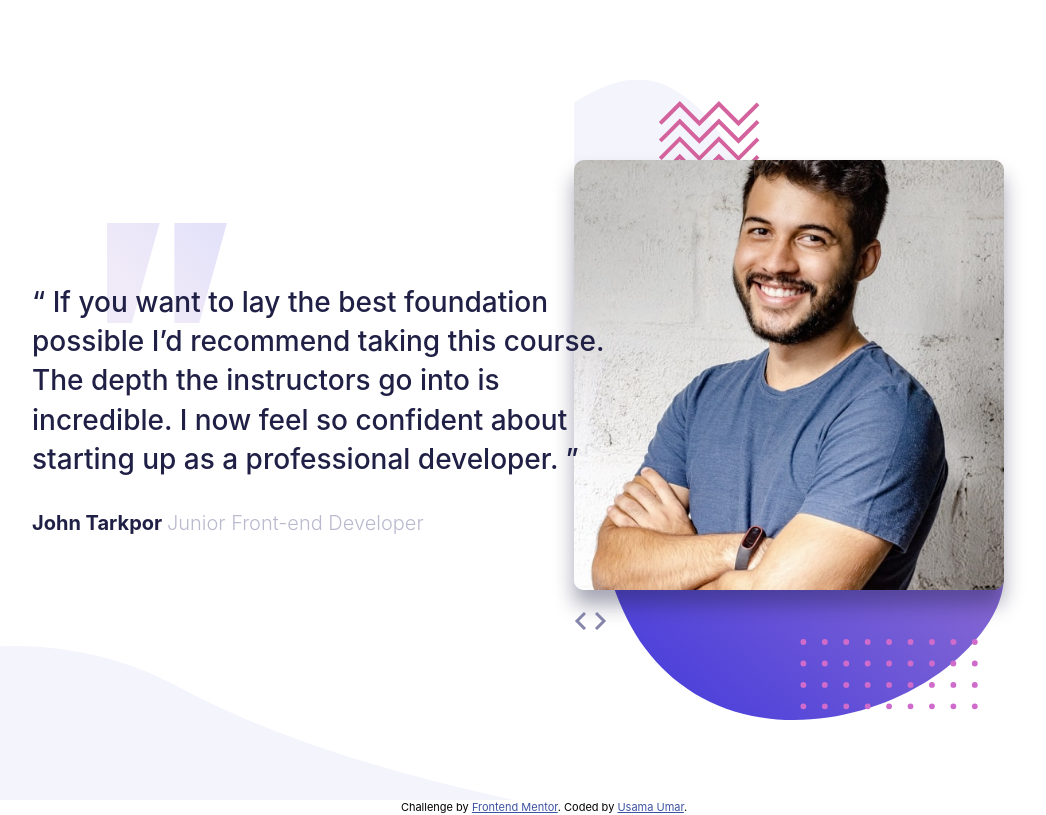
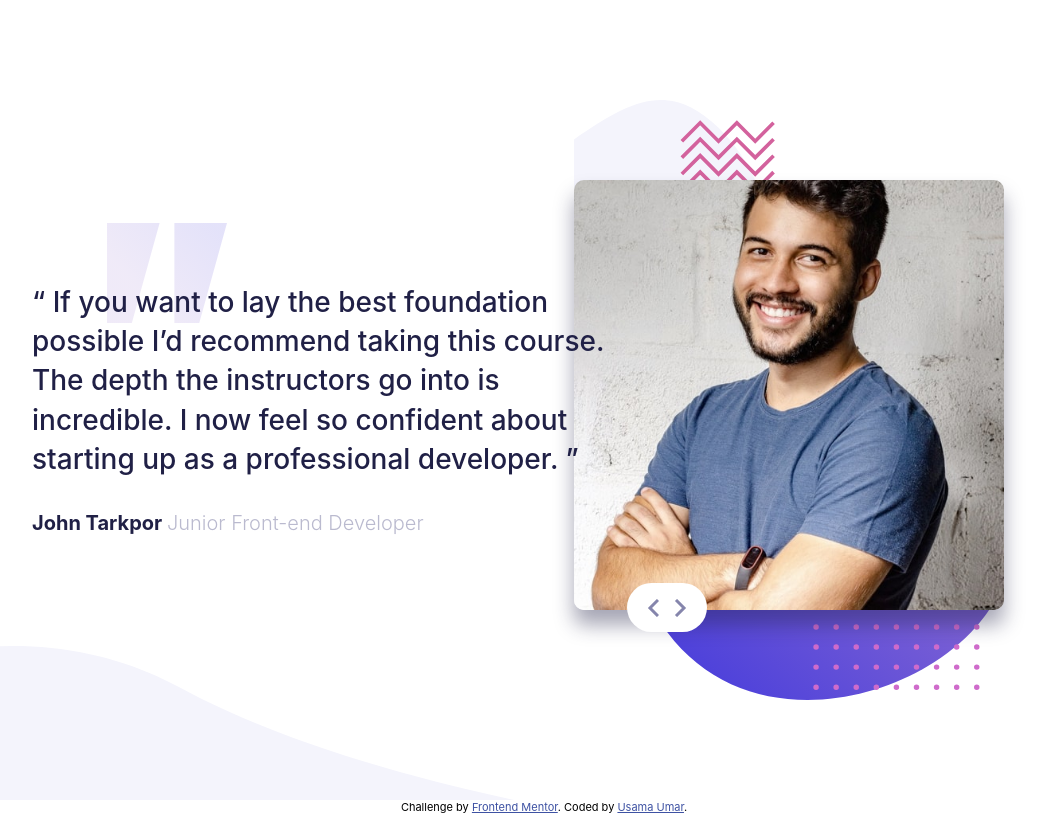
Before and after one commit to Usamaumar118/testimonial-slider, a plain HTML site: page index.html in a window 1280 px wide. Shown: the whole page, without its empty margins (96-1142 px from the left). Drawn offline with Linux system fonts and the light colour scheme.

Commit message:
add styles for btns

```diff
--- a/style.scss
+++ b/style.scss
@@ -54,7 +54,7 @@ img{
         display: grid;
         align-items: center;
         width: 80%;
-        // max-width: 125rem;
+        max-width: 125rem;
         grid-template-columns: 58%  42%;
 
         @media (max-width: 900px){
@@ -92,7 +92,7 @@ img{
                     font-size: 1.8rem;
                 }
                 @media (max-width: 500px){
-                    font-size: 2rem;
+                    font-size: 1.6rem;
                 }
             }
 
@@ -115,7 +115,7 @@ img{
             width: 100%;
             padding: 8rem 0;
             padding-left: 0;
-            position: relative;
+
 
 
             @media (max-width: 900px){
@@ -129,7 +129,44 @@ img{
                 max-width: 100%;
                 border-radius: 1rem;
                 box-shadow: 0 1.5rem  2rem var(--c-dark-blue-trans);
+
             }
         }
+        .testimonials__item__wrapper{
+            position: relative;
+        }
+
+        &__btns{
+            background-color: #fff;
+            padding: 5px 2rem ;
+            border-radius: 33rem;
+            display: flex;
+            align-items: center;
+            justify-content: center;
+            position: absolute;
+            bottom: -1.2rem;
+            left: 15%;
+            transform: translateX(-15%);
+            transform-origin: center;
+            z-index: 11;
+
+
+            @media (max-width: 500px) {
+                left: 50%;
+                transform: translateX(-50%);
+                padding: 9px 2rem 5px;
+            }
+
+            &__btn{
+                &--prev{
+                    padding-right: 1.5rem;
+
+                &--next{
+                    padding-left: 1.5rem;
+                }
+            }
+        }
+     }
+
     }
 }
```
Also changed, not shown: style.css, 1 other file.
